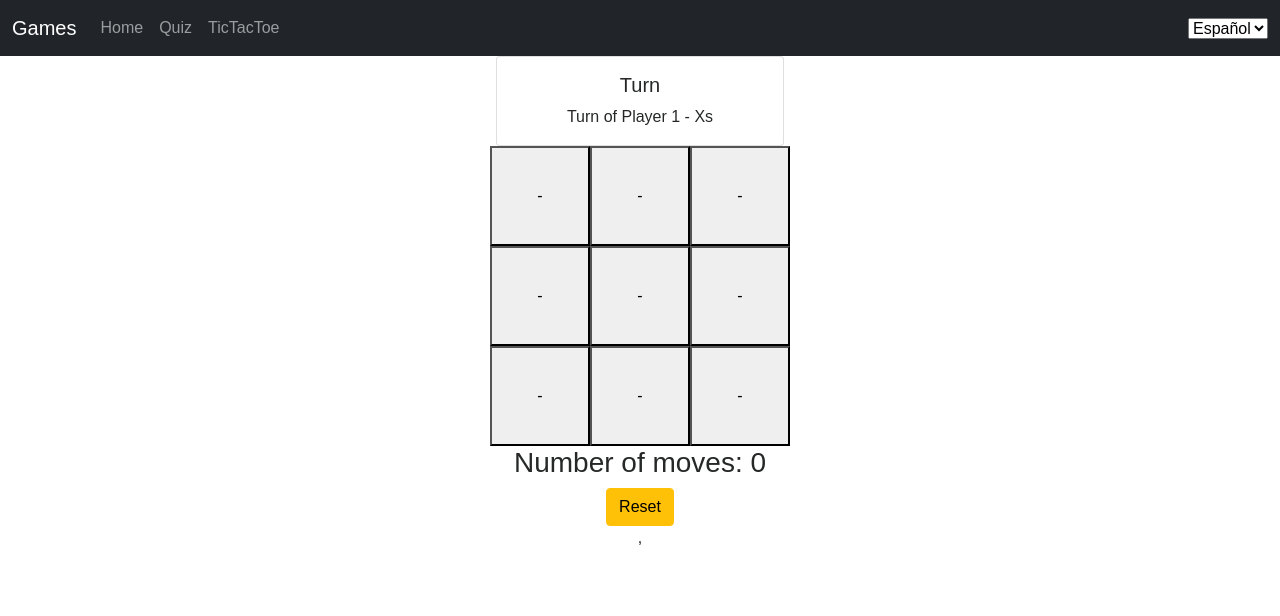
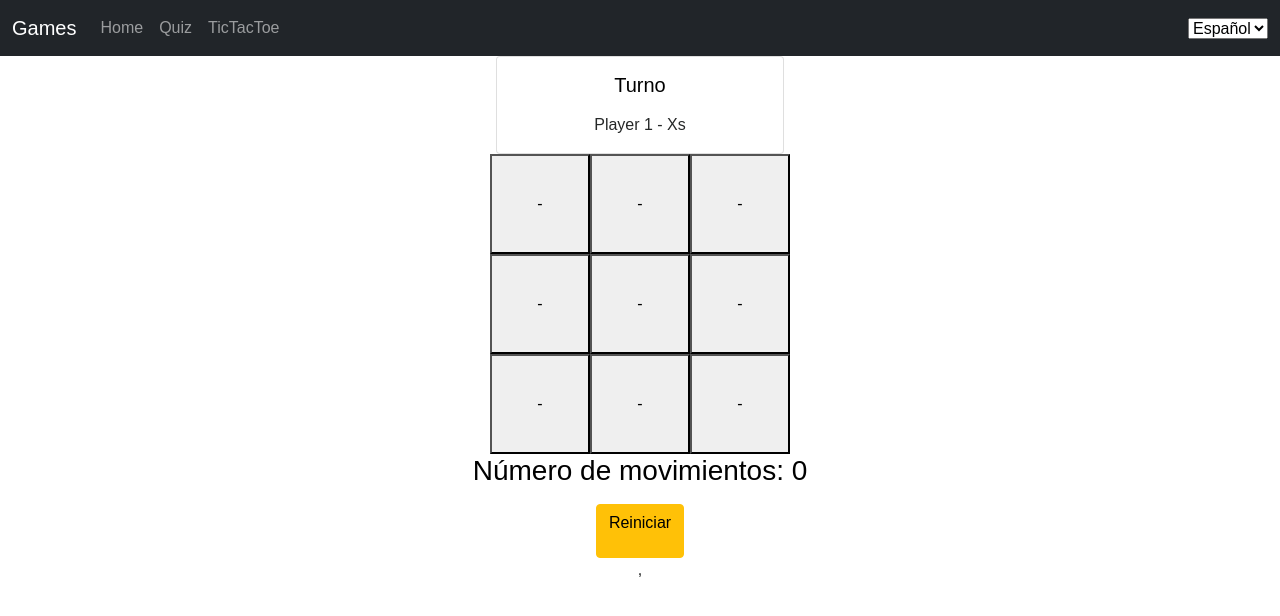
Before and after one commit to samugs13/minijuegos-react, a React (Create React App) app: page /tictactoe in a window 1280 px wide. Shown: the top 616 px of the page. Built offline with nearby package versions, Linux system fonts and the light colour scheme; no server answers.

Commit message:
tic tac toe second lang

```diff
--- a/src/assets/lang/en.json
+++ b/src/assets/lang/en.json
@@ -9,5 +9,8 @@
     "delete": "Delete",
     "edit": "Edit",
     "upload": "Upload",
-    "view": "View"
+    "view": "View",
+    "turn": "Turn",
+    "number": "Number of moves:",
+    "turnof": "Turn of"
 }
--- a/src/assets/lang/es.json
+++ b/src/assets/lang/es.json
@@ -9,5 +9,8 @@
     "delete": "Borrar",
     "edit": "Editar",
     "upload": "Subir",
-    "view": "Ver"
+    "view": "Ver",
+    "turn": "Turno",
+    "number": "Número de movimientos:",
+    "turnof": "Turno de"
 }
--- a/src/components/tictactoe/Header.jsx
+++ b/src/components/tictactoe/Header.jsx
@@ -1,11 +1,20 @@
 import React from 'react';
 import {Card} from 'react-bootstrap';
+import { LangContext } from "../lang/LangContext.component";
 
 export default function Header(props) {
     return (
       <Card style={{ width: '18rem' }}>
         <Card.Body>
-          <Card.Title>Turn</Card.Title>
+          <Card.Title>
+            <LangContext.Consumer>
+              {(context) => {
+              return (
+                <p className="texto">{context.dictionary["turn"]}</p>
+              )}
+              }
+            </LangContext.Consumer>
+          </Card.Title>
           <Card.Text>
             {props.text}
 
--- a/src/components/tictactoe/Reset.jsx
+++ b/src/components/tictactoe/Reset.jsx
@@ -1,5 +1,6 @@
 import React from 'react';
 import {Button} from 'react-bootstrap';
+import { LangContext } from "../lang/LangContext.component";
 
 export default function Reset(props) {
   function click() {
@@ -8,7 +9,13 @@ export default function Reset(props) {
 
   return(
     <Button className="btn btn-warning" onClick={click} >
-      Reset
+      <LangContext.Consumer>
+              {(context) => {
+              return (
+                <p className="texto">{context.dictionary["reset"]}</p>
+              )}
+              }
+            </LangContext.Consumer>
     </Button>
   );
 
--- a/src/components/tictactoe/tictactoe.component.js
+++ b/src/components/tictactoe/tictactoe.component.js
@@ -1,4 +1,5 @@
-import React, { useState, useEffect } from 'react';
+import React, { useState, useEffect, useContext } from 'react';
+import { LangContext } from "../lang/LangContext.component";
 import Header from './Header.jsx';
 import Board from './Board.jsx';
 import Reset from './Reset.jsx';
@@ -52,14 +53,20 @@ export default function Tictactoe(props) {
     ]);
   }
 
-
-  let text = "Turn of " + turn;
+  let text = turn;
 
   return (
     <div>
       <Header text={text}/>
       <Board values={values}  appClick={appClick}/>
-      <h3>Number of moves: {moves}</h3>
+      <h3><LangContext.Consumer>
+              {(context) => {
+              return (
+                <p className="texto">{context.dictionary["number"]} {moves}</p>
+              )}
+              }
+          </LangContext.Consumer>
+        </h3>
       <Reset resetClick={resetClick}></Reset>
     </div>
   );
```
